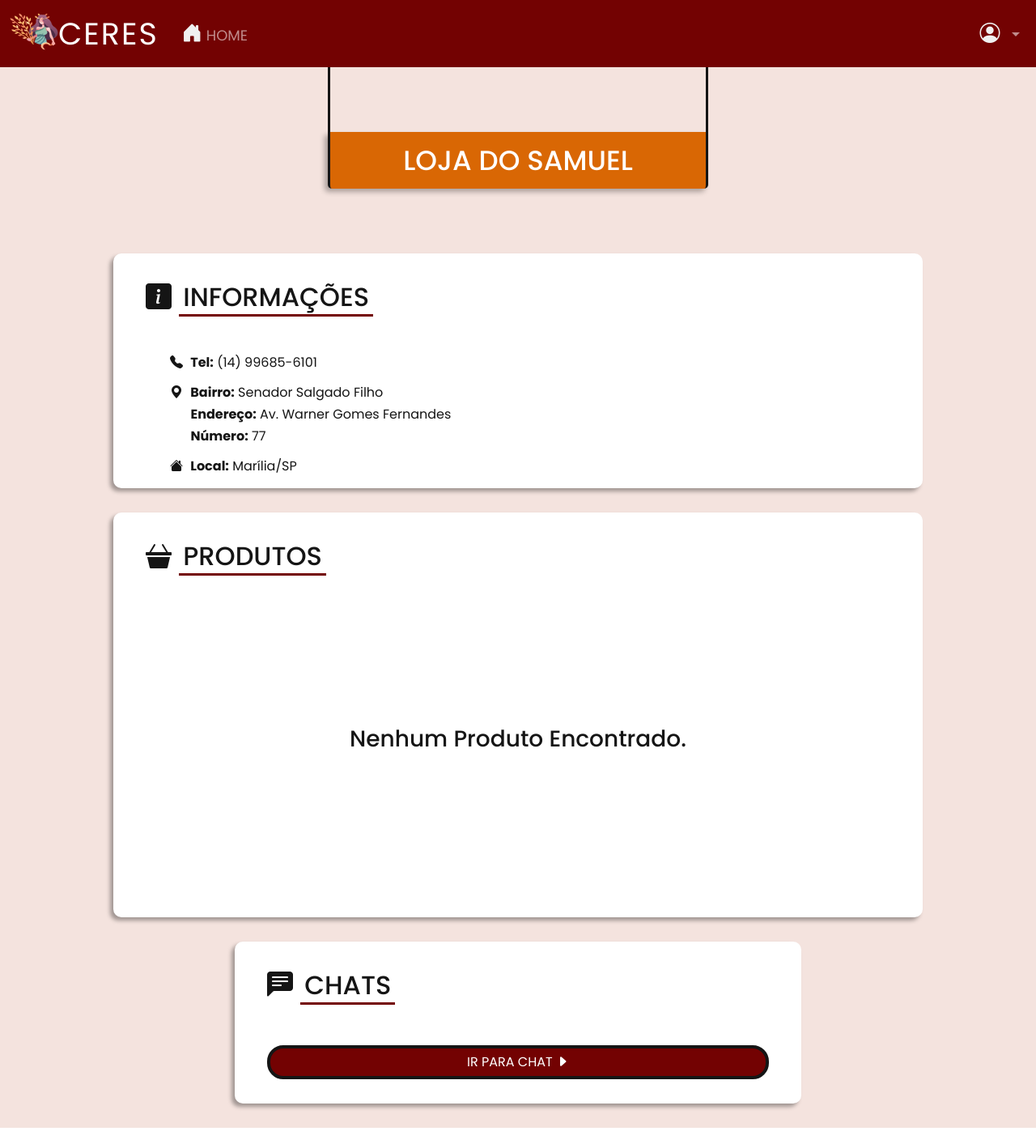
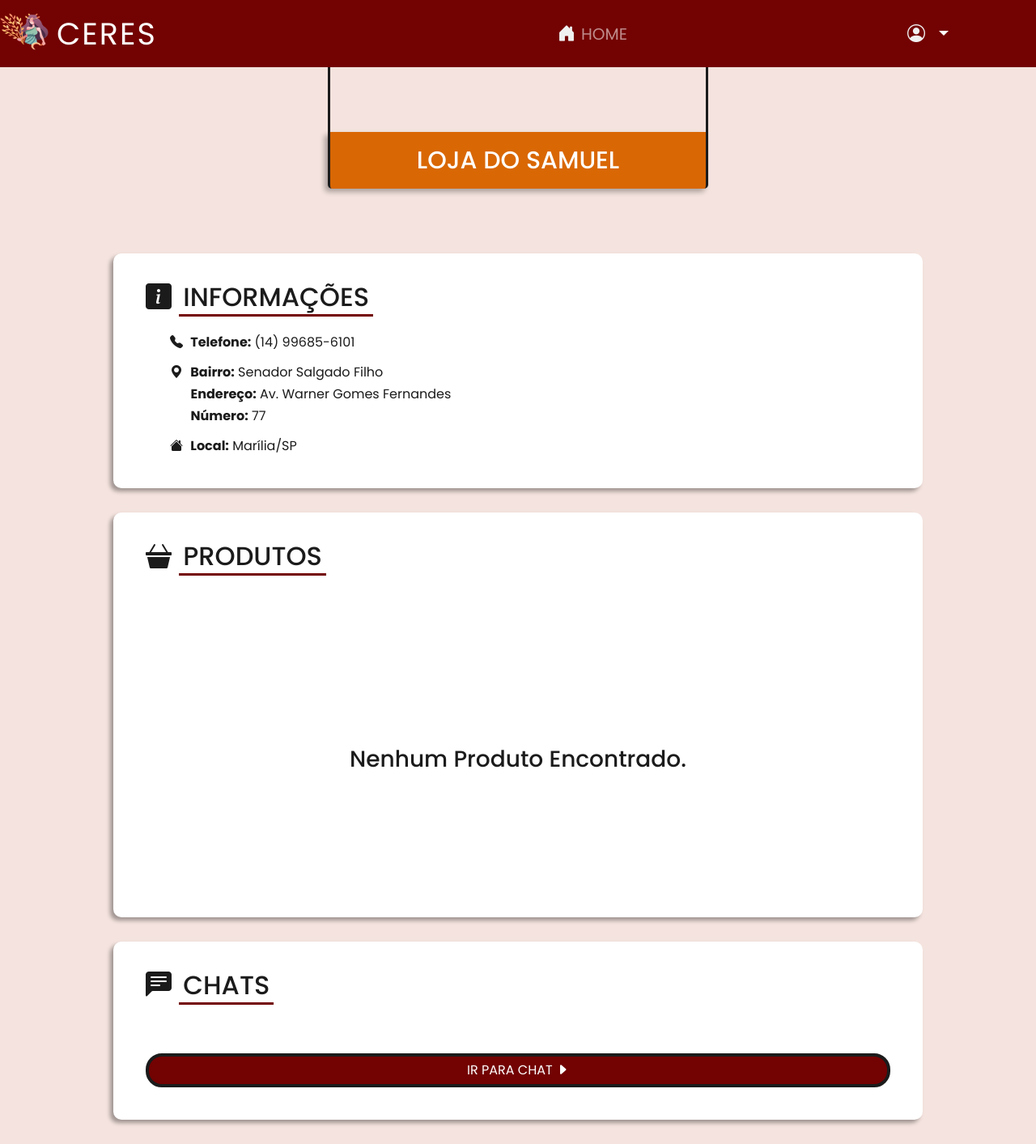
Before and after one commit to FilipeEvan/ceres, a Django app: page /store/1/ in a window 1280 px wide. Shown: the whole page at 81% size. Run offline with Django 4.2, Linux system fonts and the light colour scheme; a user stored in the database is signed in; data comes from the database, SQL or seed files in the repository; both versions use the stored data as it was after the commit; some libraries are stand-ins or nearby versions.

Commit message:
correcoes

```diff
--- a/static/css/css-globais.css
+++ b/static/css/css-globais.css
@@ -6,7 +6,7 @@
     --branco: #FFFFFF;
     --brancoFormulario: #fafafa;
     --laranja: #D96704;
-    --preto: #151515;
+    --preto: #1b1b1b;
     --cinza1: #9A9A9A;
     --cinza2: #C4C4C4;
     --cinza3: #E1E1E1;
@@ -33,6 +33,8 @@
     color: white;
     margin-left: 50%;
     width: 135px;
+    font-size: 14px;
+    font-weight: 600;
     transform: translate(-50%);
 }
 
@@ -42,28 +44,40 @@
 }
 
 /* navbar */
+#navbar-central {
+    margin: 0 auto;
+}
 .bg-vinho {
     background-color: var(--vinho);
+}
+
+.container-fluid {
+    max-width: 1300px;
+    padding: 0px !important;
 }
 
 .nav-link:hover {
     color: var(--branco) !important;
 }
+.nav-item {
+    width: 178px;
+}
 
 .nav-link {
-    font-size: 18px;
+    font-size: 20px;
+    padding: 8px 12px !important;
 }
 
 #botaoNavBar {
-    font-size: 18px;
+    font-size: 16px;
     background-color: var(--brancoFormulario);
     color: var(--vinho);
     font-weight: bold;
     border: 2px solid var(--vinho);
-    padding: 8px 10px;
+    padding: 6px 10px;
     border-radius: 10px;
     text-align: center;
-    margin: 3px 10px 3px 0;
+    margin: 3px 4px 3px 4px;
 }
 
 #botaoNavBar:hover {
@@ -74,8 +88,8 @@
 
 .icone-navbar {
     color: #f0f0f0;
-    font-size: 25px;
-    padding: 5px;
+    font-size: 22px;
+    padding: 5px 7px;
 }
 
 #minha-conta {
@@ -192,8 +206,14 @@
 
 
 
+.btn-danger {
+    background-color: var(--vinho);
+    border-color: var(--vinho);
+}
+.btn-danger:hover {
+    background-color: #8d0202;
 
-
+}
 
 .titulo {
     text-align: center;
@@ -218,6 +238,15 @@
 .navbar-brand {
     font-size: 38px;
     letter-spacing: 2px;
+}
+
+.navbar-brand img {
+    margin-right: 10px;
+}
+
+.btnHome-busca {
+    background-color: var(--vinho) !important;
+    color: var(--vinho);
 }
 
 
--- a/static/css/login-cadastro.css
+++ b/static/css/login-cadastro.css
@@ -5,7 +5,7 @@
 }
 
 #formularioCadastro {
-    width: 390px;
+    width: 395px;
     height: auto;
     margin-bottom: 20px;
 }
--- a/static/css/loja.css
+++ b/static/css/loja.css
@@ -87,7 +87,7 @@
 
 #titulo-loja {
     color: var(--branco);
-    font-size: 34px;
+    font-size: 30px;
     width: 100%;
     text-align: center;
     text-transform: uppercase;
@@ -114,7 +114,7 @@
 
 #div-titulo-sessao {
     display: inline-block;
-    margin-bottom: 20px;
+    margin-bottom: 10px;
     /* border: 2px solid var(--vinho); */
 }
 
@@ -153,7 +153,8 @@
 
 #cadastroTipoQuantidadeProduto {
     display: inline-block;
-    width: 230px;
+    width: 175px !important;
+    margin-right: 50px;
 }
 
 #cadastroPrecoProduto {
@@ -197,7 +198,7 @@
 
 
 #div-conteudo-informacoes {
-    margin: 15px 0 0 30px;
+    margin: 0px 0 15px 30px;
 }
 
 .p-informacao {
@@ -222,11 +223,10 @@
 
 #chat {
     height: auto;
-    max-width: 700px;
+    max-width: 1000px;
 }
 
 .conteudo {
-    display: flex;
     flex-direction: column;
     position: relative;
 }
@@ -305,6 +305,7 @@
 }
 
 .card-title {
+    font-size: 18px !important;
     width: 160px;
     text-align: center;
 }
@@ -321,7 +322,7 @@
     display: inline-block;
     margin: 0 9px 0 9px;
     display: flex;
-    box-shadow: 0px 0px 8px rgba(0, 0, 0, 0.378);
+    box-shadow: -4px 4px 6px rgba(0, 0, 0, 0.397);
     justify-content: center;
     align-items: center;
 }
@@ -356,7 +357,6 @@
 }
 
 #arrow {
-    font-size: 1.5em;
     position: absolute;
     left: 50%;
     top: 50%;
@@ -365,7 +365,7 @@
 }
 
 #btn-adc-produto2 {
-    display: block;
+    display: inline-block;
     margin: 25px auto 0px auto;
     width: 250px;
     height: auto;
@@ -410,6 +410,7 @@
     align-items: center;
     flex-wrap: wrap;
     display: flex;
+    padding: 20px 0 10px 0;
 }
 
 .btn-chat-dono {
@@ -421,7 +422,7 @@
     display: inline-block;
     padding: 5px 10px;
     border-radius: 10px;
-    box-shadow: -4px 4px 5px rgba(0, 0, 0, 0.801);
+    box-shadow: -4px 4px 5px rgba(0, 0, 0, 0.566);
     color: var(--branco);
     background-color: #ebebeb;
 }
--- a/templates/core/dashboard.html
+++ b/templates/core/dashboard.html
@@ -51,7 +51,7 @@
         <div class="container">
             {% include 'partials/_alert.html' %}
 
-            <hr class="mt-3" style="margin-bottom: 32px;">
+            <hr class="mt-3" style="margin-bottom: 32px; margin-top: 0 !important;">
 
             <div class="row">
                 <div class="col-12 col-md-5">
--- a/templates/partials/_navbar.html
+++ b/templates/partials/_navbar.html
@@ -4,7 +4,7 @@
     <nav class="navbar navbar-expand-lg navbar-dark bg-vinho">
         <div class="container-fluid">
 
-            <a class="navbar-brand" href="Home.html">
+            <a class="navbar-brand" style="margin-right: 0px !important; width: 356px;" href="/">
                 <img src="{% static 'img/logo.png' %}" alt="" width="60" height="48" class="d-inline-block align-text-top">CERES
             </a>
             <button class="navbar-toggler" type="button" data-bs-toggle="collapse"
@@ -14,10 +14,17 @@
             </button>
 
             <div class="collapse navbar-collapse" id="navbarSupportedContent">
-                <ul class="navbar-nav me-auto mb-2 mb-lg-0">
+                <ul class="navbar-nav me-auto mb-2 mb-lg-0" id="navbar-central">
                     <li class="nav-item">
                         <a class="nav-link" aria-current="page" href="{% url 'dashboard' %}" title="Ir à Home">
-                            <i class="bi bi-house-door-fill icone-navbar"></i>HOME
+                            <style>
+                                #abc:hover {
+                                    color: #ffffff;
+                                }
+                            </style>
+                            <div id="abc" style="width: 94px; margin-left: 50%; transform: translate(-50%); color: #ffffff8c">
+                                <i class="bi bi-house-door-fill icone-navbar"></i>HOME
+                            </div>
                         </a>
                     </li>
                     {% if user.is_authenticated %}
@@ -48,8 +55,8 @@
                     <div class="d-flex">
                         <ul class="navbar-nav me-auto mb-2 mb-lg-0 pr-7">
                             <li class="nav-item dropdown">
-                                <a class="nav-link dropdown-toggle" href="#" id="navbarDropdownMenuLink" data-toggle="dropdown" aria-haspopup="true" aria-expanded="false">
-                                    <i class="bi bi-person-circle icone-navbar"></i>{{ user.get_full_name|upper  }}
+                                <a class="nav-link dropdown-toggle" style="color: #ffffff;" href="#" id="navbarDropdownMenuLink" data-toggle="dropdown" aria-haspopup="true" aria-expanded="false">
+                                    <i class="bi bi-person-circle icone-navbar"></i>{{ user.get_full_name|title  }}
                                 </a>
                                 <div class="dropdown-menu" aria-labelledby="navbarDropdownMenuLink">
                                     <a class="dropdown-item" href="{% url 'profile' %}"><i class="bi bi-person minha-conta"></i> Meu perfil</a>
--- a/templates/store/store.html
+++ b/templates/store/store.html
@@ -40,7 +40,7 @@
                     <div id="div-conteudo-informacoes">
                         <div class="item-paragrafro" title="Telefone para contato">
                             <i class="bi bi-telephone-fill"></i>
-                            <p class="p-informacao"><strong>Tel:</strong> {{ store.phone }}</p>
+                            <p class="p-informacao"><strong>Telefone:</strong> {{ store.phone }}</p>
                         </div><br>
                         <div class="item-paragrafro" title="localização da loja">
                             <i class="bi bi-geo-alt-fill"></i>
@@ -74,10 +74,12 @@
                     {% if products %}
                         <div class="container-itens-scroll">
                             <div class="scroll-horizontal">
-                                <button class="botao" id="botaoEsquerdo" onclick="scrollHorizontal(1)"><i
-                                        class="bi bi-chevron-left" id="arrow"></i></button>
-                                <button class="botao" id="botaoDireito" onclick="scrollHorizontal(-1)"><i
-                                        class="bi bi-chevron-right" id="arrow"></i></button>
+                                <button class="botao" id="botaoEsquerdo" onclick="scrollHorizontal(1)">
+                                    <svg xmlns="http://www.w3.org/2000/svg" width="22" height="22" fill="#730202" viewBox="0 0 24 24"><path d="M16.67 0l2.83 2.829-9.339 9.175 9.339 9.167-2.83 2.829-12.17-11.996z"/></svg>
+                                    </button>
+                                <button class="botao" id="botaoDireito" onclick="scrollHorizontal(-1)">
+                                    <svg xmlns="http://www.w3.org/2000/svg" id="arrow"  width="22" height="22" fill="#730202" viewBox="0 0 24 24"><path d="M7.33 24l-2.83-2.829 9.339-9.175-9.339-9.167 2.83-2.829 12.17 11.996z"/></svg>
+                                    </button>
                                 <div id="cards-container">
                                     {% for product in products %}
                                         <div class="card" style="width: 11rem;">
@@ -118,6 +120,7 @@
                         </div>
                         <div id="container-chat">
                             {% if store.user == user %}
+                                {% if clients %}
                                     {% for client in clients %}
                                         <div class="btn-chat-dono">
                                             <span>{{ client.client.get_full_name}}</span>
@@ -127,6 +130,11 @@
                                             </a>
                                         </div>
                                     {% endfor %}
+                                {% else %}
+                                    <div class="d-flex align-items-center justify-content-center h-100">
+                                        <h3>Nenhum Chat Encontrado.</h3>
+                                    </div>
+                                {% endif %}
                             {% else %}
                                 {% with store.user.username|add:"-"|add:user.username as slug %}
                                     <a href="{% url 'room' slug %}?store={{ store.id }}" target="_blank" id="btn-chat">
```
Also changed, not shown: templates/product/create_product.html (+12 -7 lines), db.sqlite3, media/products/100892---2210520000000---cenoura-palito-processado.jpg (added), media/products/155833-800-auto.jpg (added), media/products/9643e730ed8cb6b47ddfa2eb60a83981.jpg (added), media/products/melancia-inteira-kg_18984.jpg (added), media/products/thinkstockphotos-478157668.jpg (added). Lines whose indentation alone changed are shown as unchanged.
